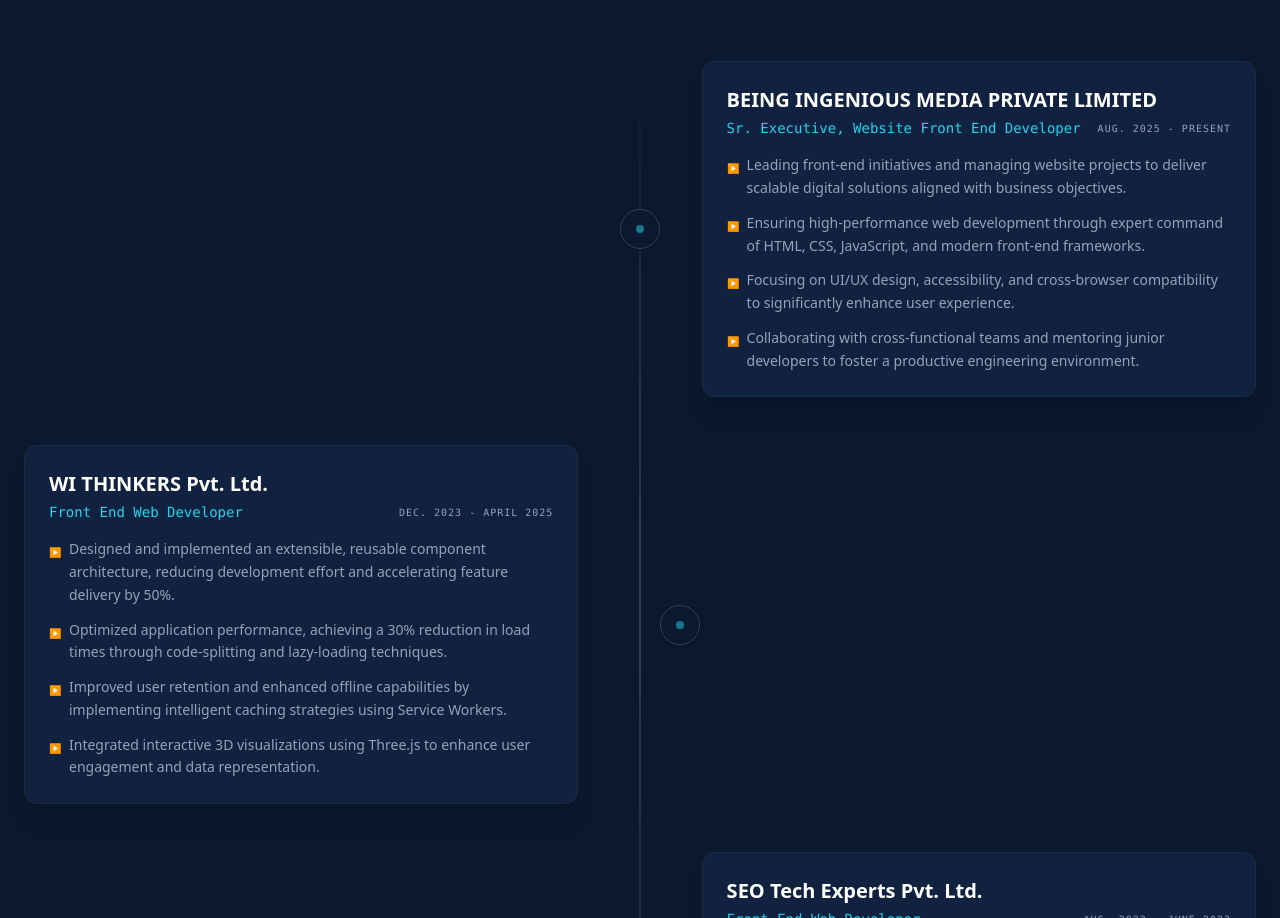
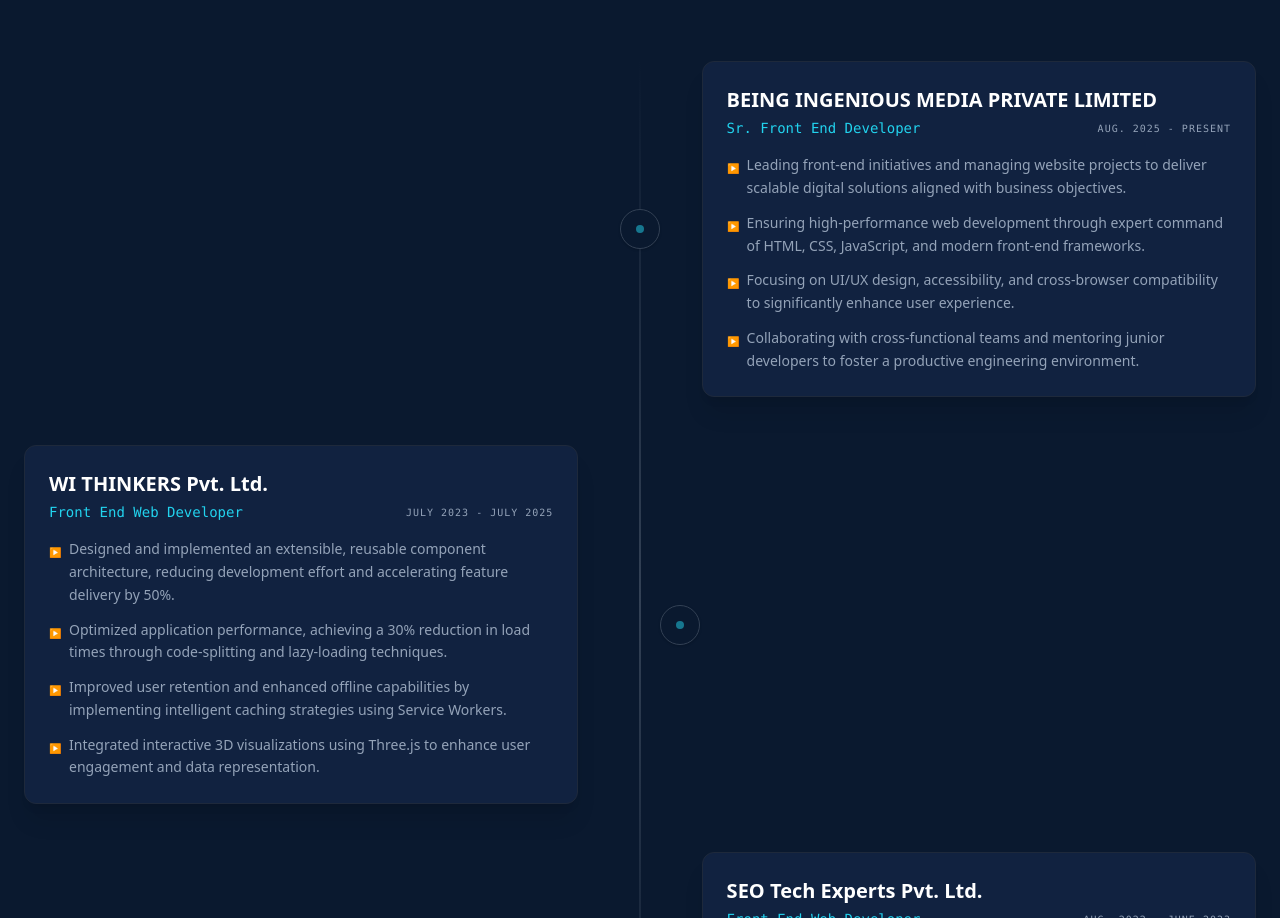
Before and after one commit to nitinsharma035/nitin-portfolio, a React (Create React App) app: page / in a window 1280 px wide. Shown: the part 2788-3706 px from the top of the page. Built offline with nearby package versions, Linux system fonts and the light colour scheme.

Commit message:
Modify roles and durations in Experience component
Updated job roles and durations for experience entries.

```diff
--- a/src/components/Experience.jsx
+++ b/src/components/Experience.jsx
@@ -4,7 +4,7 @@ const Experience = () => {
   const experiences = [
     {
       company: "BEING INGENIOUS MEDIA PRIVATE LIMITED",
-      role: "Sr. Executive, Website Front End Developer",
+      role: "Sr. Front End Developer",
       duration: "Aug. 2025 - Present",
       description: [
         "Leading front-end initiatives and managing website projects to deliver scalable digital solutions aligned with business objectives.",
@@ -16,7 +16,7 @@ const Experience = () => {
     {
       company: "WI THINKERS Pvt. Ltd.",
       role: "Front End Web Developer",
-      duration: "Dec. 2023 - April 2025",
+      duration: "july 2023 - july 2025",
       description: [
         "Designed and implemented an extensible, reusable component architecture, reducing development effort and accelerating feature delivery by 50%.",
         "Optimized application performance, achieving a 30% reduction in load times through code-splitting and lazy-loading techniques.",
```
